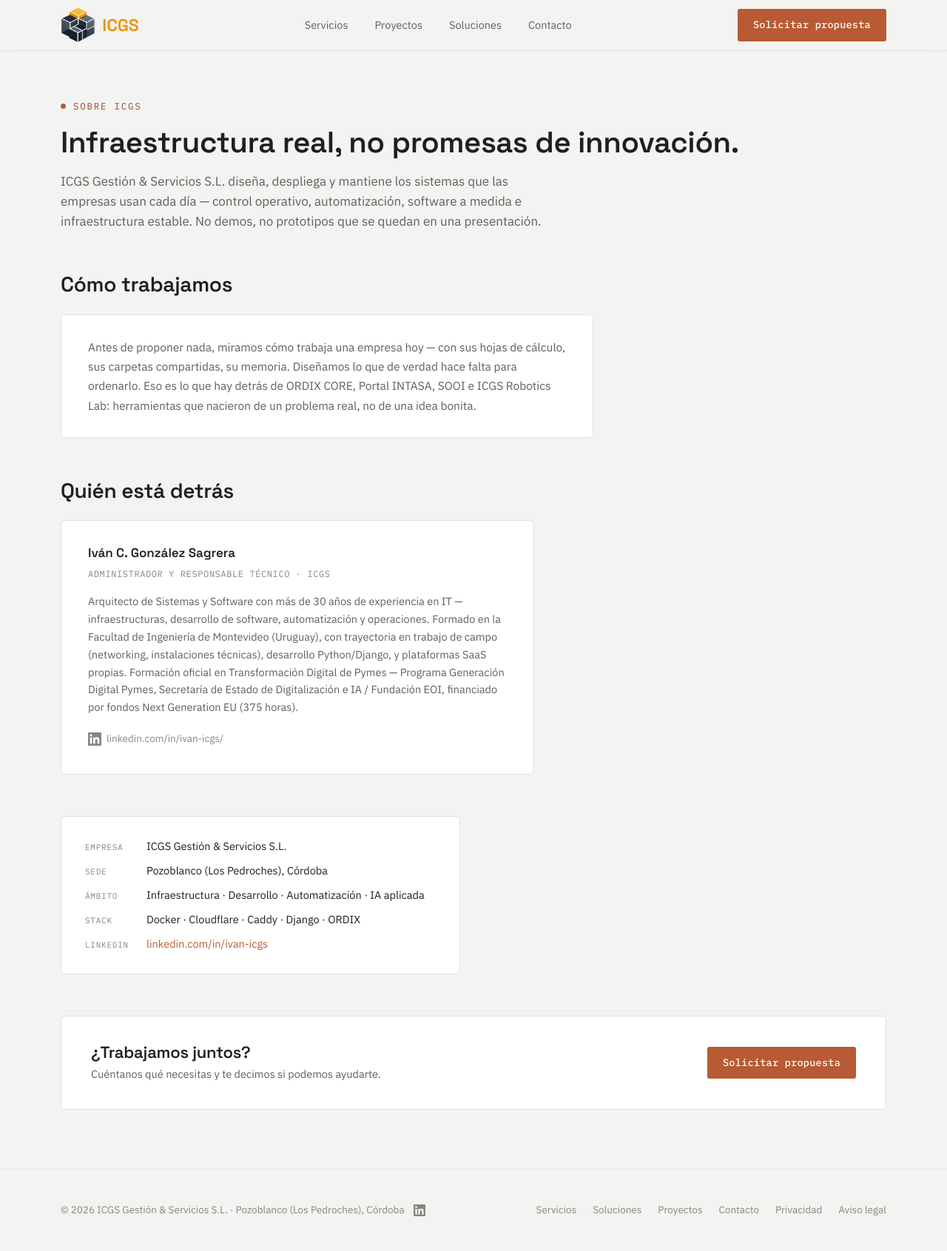
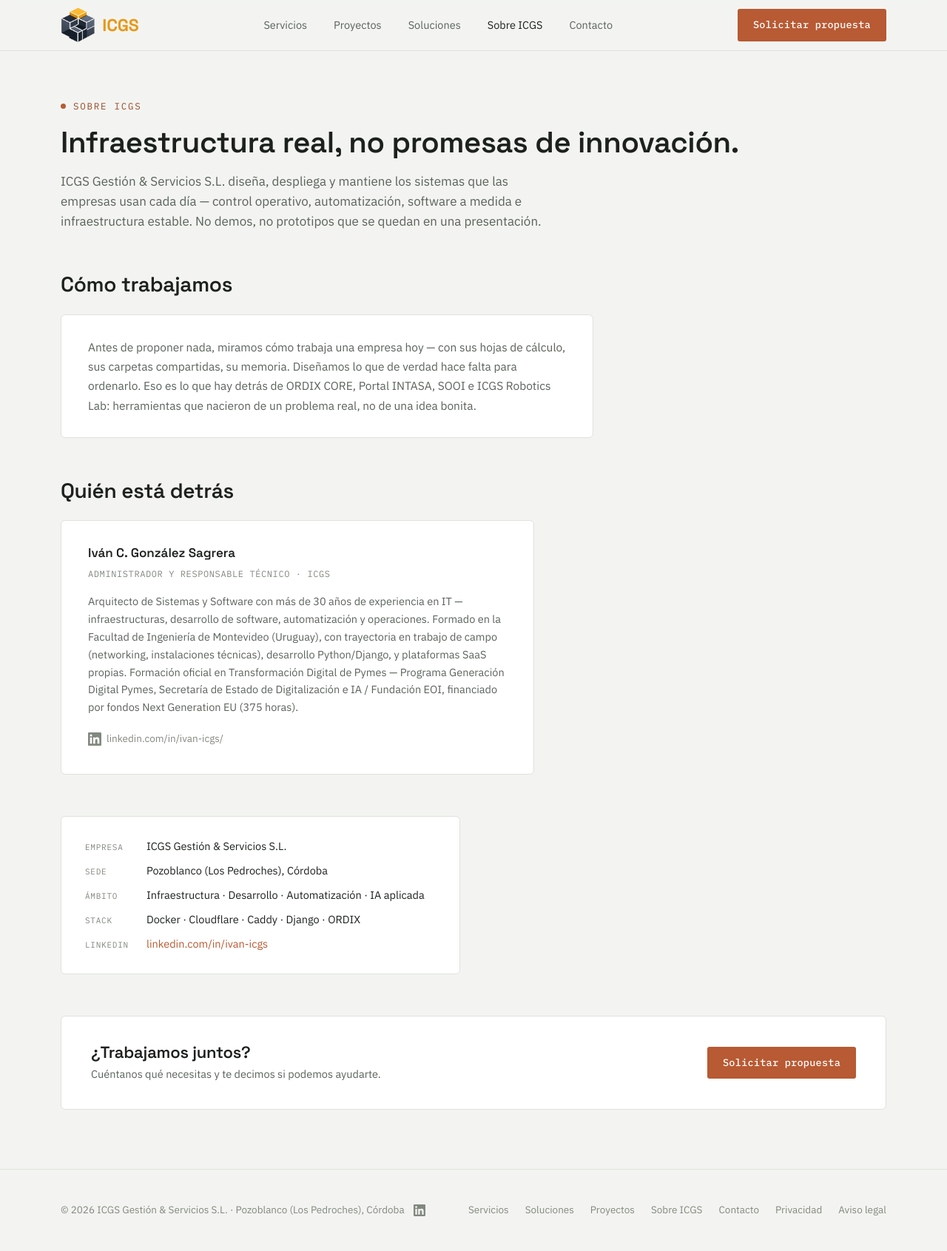
Before and after one commit to icgs-es/web, a Django app: page /sobre-icgs/ in a window 1280 px wide. Shown: the whole page at 74% size. Run offline with Django 5.2, Linux system fonts and the light colour scheme; data that the repository does not hold is empty.

Commit message:
fix: añadir enlace Sobre ICGS al navbar y footer
La página /sobre-icgs/ existía pero no tenía ningún enlace desde
la navegación — era inaccesible para el visitante.

Co-Authored-By: Claude Sonnet 4.6 <noreply@anthropic.com>

```diff
--- a/app/core/templates/base.html
+++ b/app/core/templates/base.html
@@ -403,6 +403,7 @@
       <a href="/servicios/" {% if '/servicios/' in p %}class="nav-active"{% endif %}>Servicios</a>
       <a href="/proyectos/" {% if '/proyectos/' in p %}class="nav-active"{% endif %}>Proyectos</a>
       <a href="/soluciones/" {% if '/soluciones/' in p %}class="nav-active"{% endif %}>Soluciones</a>
+      <a href="/sobre-icgs/" {% if '/sobre-icgs/' in p %}class="nav-active"{% endif %}>Sobre ICGS</a>
       <a href="/contacto/" {% if '/contacto/' in p %}class="nav-active"{% endif %}>Contacto</a>
     </div>
     <a href="/contacto/" class="btn btn-primary nav-cta">Solicitar propuesta</a>
@@ -426,6 +427,7 @@
       <a href="/servicios/">Servicios</a>
       <a href="/soluciones/">Soluciones</a>
       <a href="/proyectos/">Proyectos</a>
+      <a href="/sobre-icgs/">Sobre ICGS</a>
       <a href="/contacto/">Contacto</a>
       <a href="/privacidad/">Privacidad</a>
       <a href="/aviso-legal/">Aviso legal</a>
```
